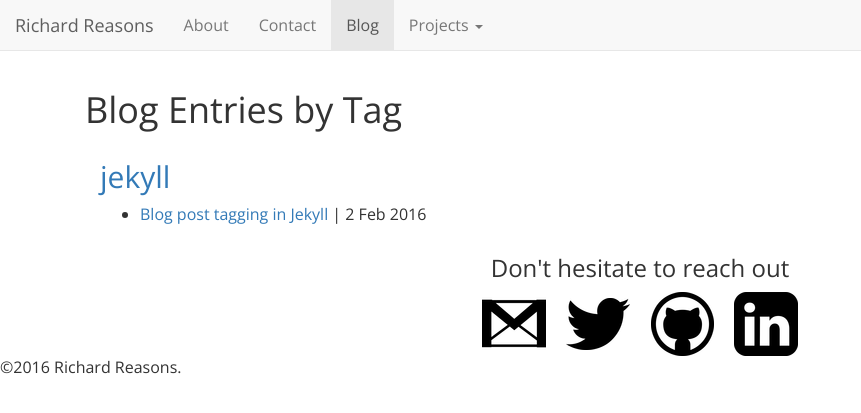
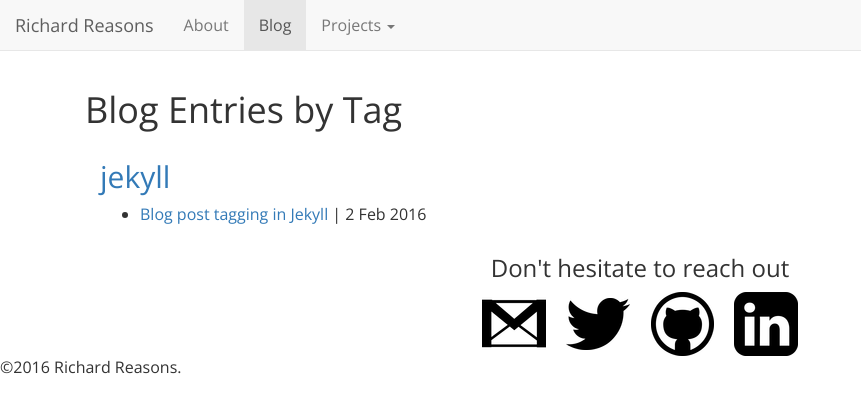
Before and after one commit to rgreasons/rgreasons.github.io, a Jekyll site: the page built from tags.html, in a window 1280 px wide. Shown: the top 413 px of the page, without its empty margins (0-861 px from the left). Built offline with Jekyll 4.4.1, drawn with Linux system fonts in a browser that asks for light colours; nearby versions of some CDN libraries.

Commit message:
Update tag.html

```diff
--- a/_layouts/tag.html
+++ b/_layouts/tag.html
@@ -25,7 +25,6 @@
         <div id="navbar" class="navbar-collapse collapse">
           <ul class="nav navbar-nav">
             <li><a href="/">About</a></li>
-            <li><a href="/#contact">Contact</a></li>
             <li class="active"><a href="/blog/">Blog</a></li>
             <li class="dropdown">
               <a href="#" class="dropdown-toggle" data-toggle="dropdown" role="button" aria-haspopup="true" aria-expanded="false">Projects <span class="caret"></span></a>
```
